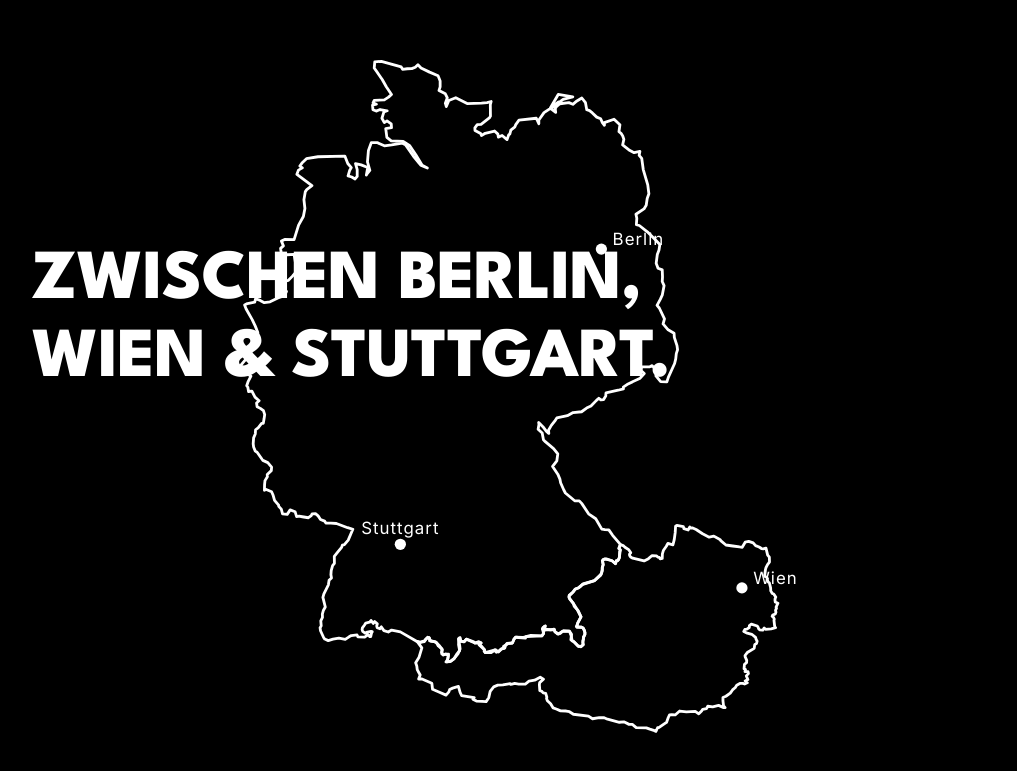
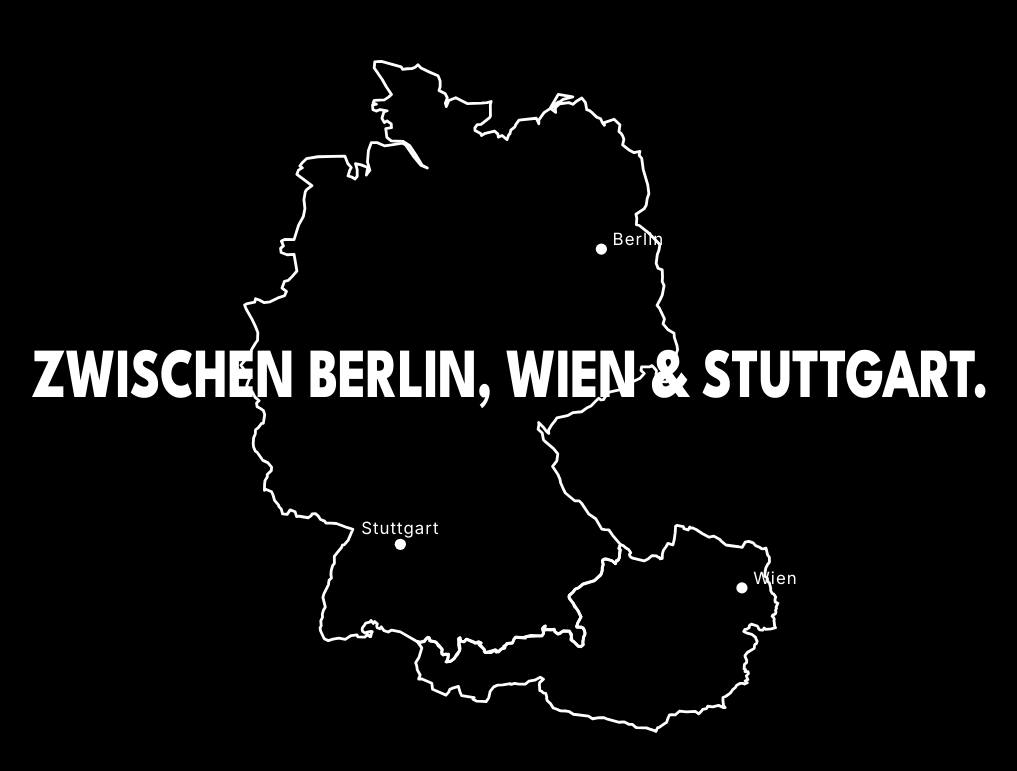
Before and after one commit to pauljennewein19-ux/pauljennewein, a plain HTML site: page index.html in a window 1280 px wide. Shown: the part 2885-3656 px from the top of the page, without its empty margins (130-1147 px from the left). Drawn offline with Linux system fonts and the light colour scheme.

Commit message:
Kartenbeschriftung: eine Zeile, volle Breite via textLength
Co-Authored-By: Claude Sonnet 4.6 <noreply@anthropic.com>

```diff
--- a/index.html
+++ b/index.html
@@ -289,11 +289,8 @@
         <circle cx="515" cy="436" r="4" fill="#fff"/>
         <text x="523" y="433" font-family="'Inter',Helvetica,Arial,sans-serif" font-size="12" font-weight="400" letter-spacing="0.06em" fill="#ffffff">Wien</text>
 
-        <!-- Satz links, Intro-Stil -->
-        <text x="10" text-anchor="start" font-family="'League Spartan',Helvetica,Arial,sans-serif" font-weight="800" font-size="50" fill="#ffffff" letter-spacing="-0.01em" text-transform="uppercase">
-          <tspan x="10" y="230">ZWISCHEN BERLIN,</tspan>
-          <tspan x="10" dy="1.1em">WIEN &amp; STUTTGART.</tspan>
-        </text>
+        <!-- Satz links, eine Zeile, Intro-Stil -->
+        <text x="10" y="300" text-anchor="start" font-family="'League Spartan',Helvetica,Arial,sans-serif" font-weight="800" font-size="50" fill="#ffffff" letter-spacing="-0.01em" textLength="680" lengthAdjust="spacingAndGlyphs">ZWISCHEN BERLIN, WIEN &amp; STUTTGART.</text>
 
       </svg>
     </section>
```
